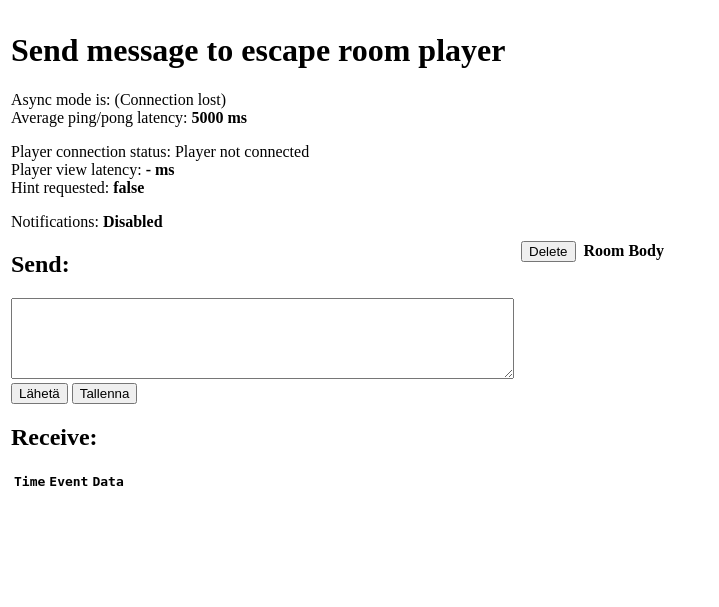
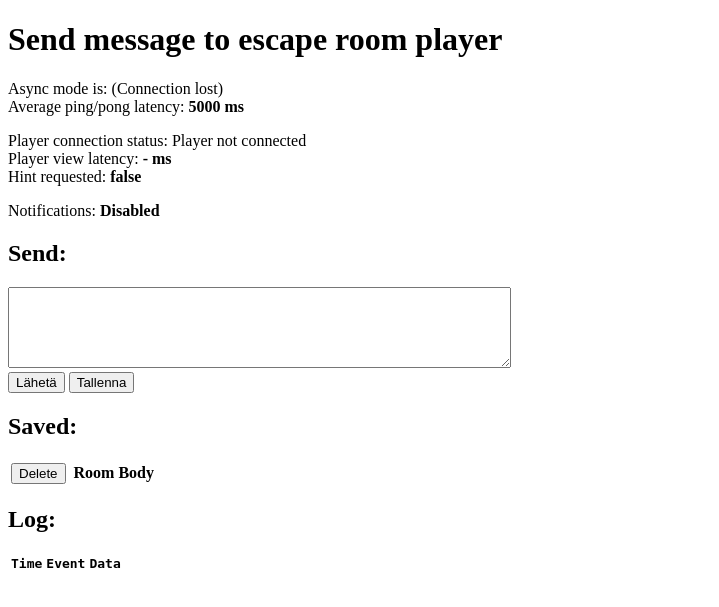
Before and after one commit to protecomp/escaperoom-messaging, a Python web app: template escape_me/templates/index.html in a window 1280 px wide. Shown: the top 607 px of the page, without its empty margins (0-719 px from the left). Run offline with Jinja, Linux system fonts and the light colour scheme; the template is opened without the code that fills it, so the values that code supplies are empty; some libraries are stand-ins or nearby versions.

Commit message:
Change layout

```diff
--- a/escape_me/templates/index.html
+++ b/escape_me/templates/index.html
@@ -15,8 +15,6 @@
     </style>
 </head>
 <body>
-<table><tr>
-<td>
     <h1>Send message to escape room player</h1>
     <p>
         Async mode is: <b>{{ async_mode }}</b> (<span id="connection_status">Not Connected</span>)<br>
@@ -35,16 +33,7 @@
     <br />
     <button id="send_btn">Lähetä</button>
     <button id="save_btn">Tallenna</button>
-    <h2>Receive:</h2>
-    <table id="log">
-        <tr>
-          <th>Time</th>
-          <th>Event</th>
-          <th>Data</th>
-        </tr>
-    </table>
-</td>
-<td>
+    <h2>Saved:</h2>
     <table id="database">
         <tr class="table_header">
             <th><button id="db_delete_btn">Delete</button></th>
@@ -53,8 +42,13 @@
             <th>Body</th>
         </tr>
     </table>
-</td>
-</tr>
-</table>
+    <h2>Log:</h2>
+    <table id="log">
+        <tr>
+          <th>Time</th>
+          <th>Event</th>
+          <th>Data</th>
+        </tr>
+    </table>
 </body>
 </html>
```
